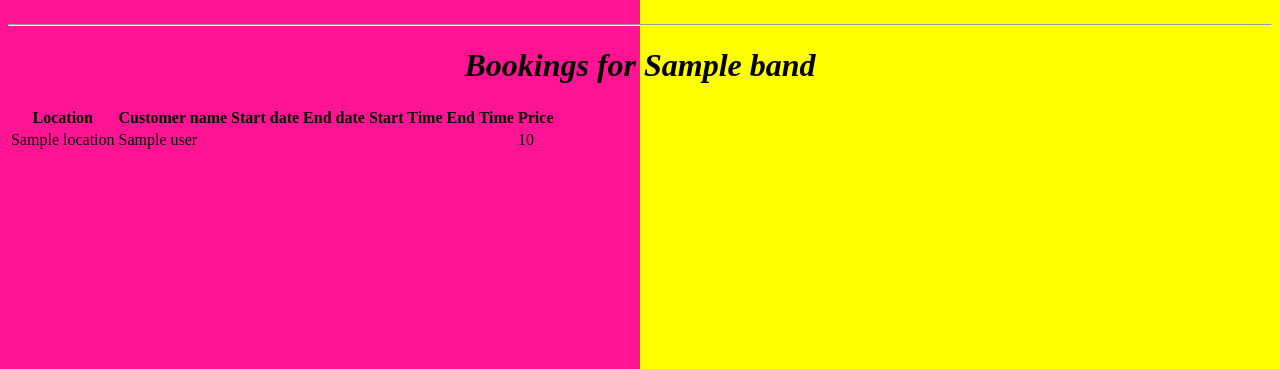
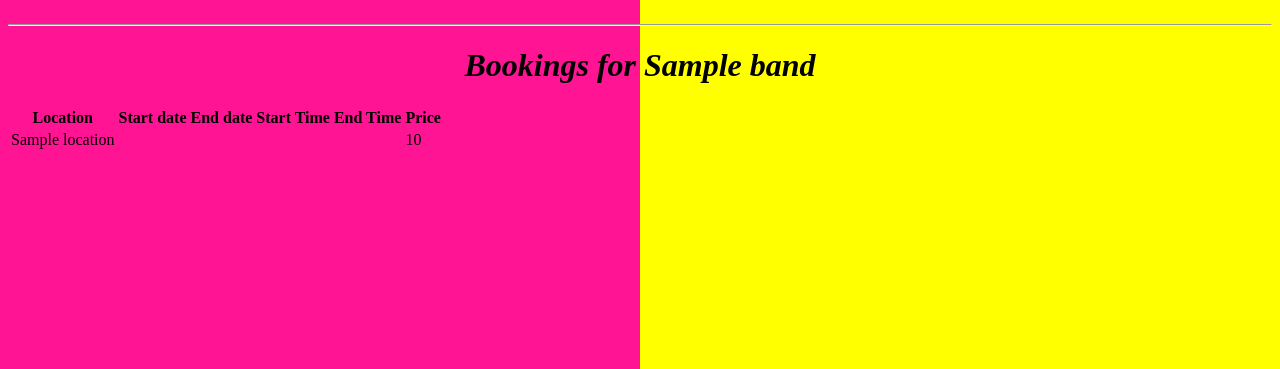
Before and after one commit to oisinegan/WebDevProject, a Symfony app: template templates/band/showBookings.html.twig in a window 1280 px wide. Shown: the part 51-420 px from the top of the page. Run offline with Twig, Linux system fonts and the light colour scheme; the template is opened without the code that fills it: most values are stand-ins (such as "Sample title", 1, 10 or a date in 2020); some libraries are stand-ins or nearby versions.

Commit message:
view band booking error
view band bookings error fixed

```diff
--- a/templates/band/showBookings.html.twig
+++ b/templates/band/showBookings.html.twig
@@ -7,7 +7,6 @@
     <table>
         <tr>
             <th>Location</th>
-            <th>Customer name</th>
             <th>Start date</th>
             <th>End date</th>
             <th>Start Time</th>
@@ -17,7 +16,6 @@
     {% for event in events  %}
         <tr>
             <td>  {{ event.location }}</td>
-            <td>  {{ event.user.name }}</td>
             <td>  {{ event.StartTime.format('Y-m-d') }}</td>
             <td>  {{ event.EndTime.format('Y-m-d') }}</td>
             <td>  {{ event.StartTime.format('H:i') }}</td>
```
